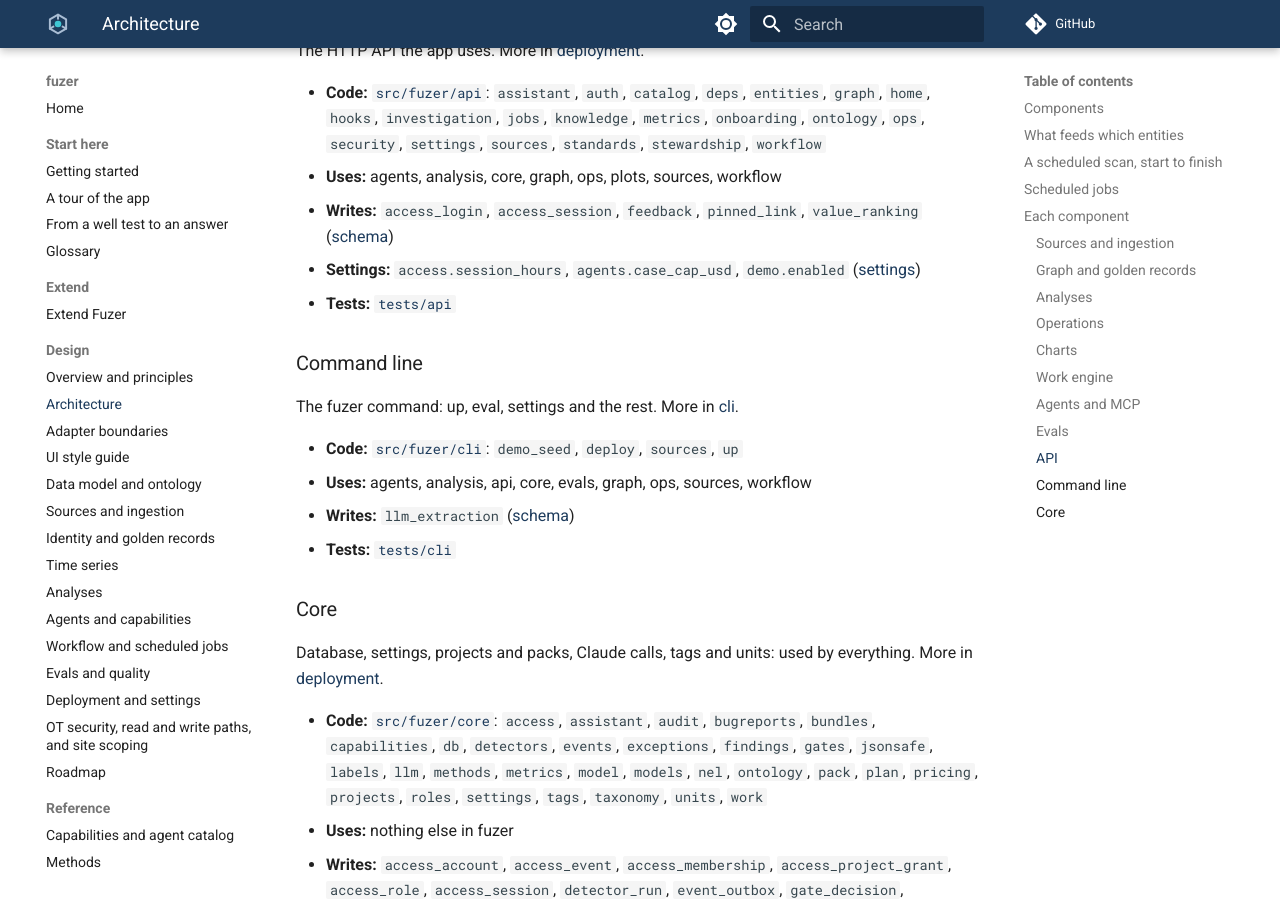
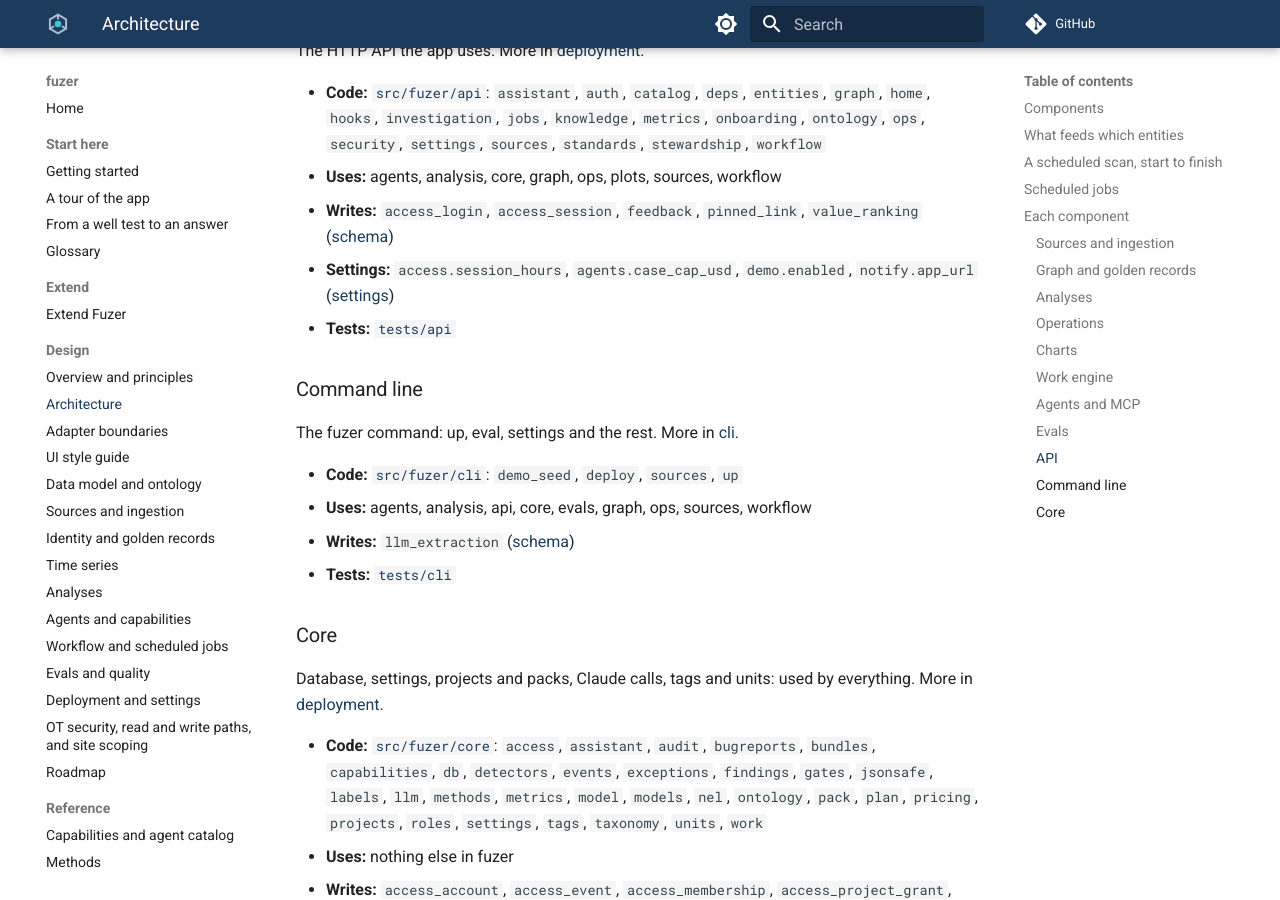
Before and after one commit to areed145/fuzer, an MkDocs documentation site: the page built from docs/architecture.md, in a window 1280 px wide and 900 px high, scrolled down 10859 px. Built offline with MkDocs 1.6.1 and Material for MkDocs 9.7.7, drawn with Linux system fonts in a browser that asks for light colours; comment, search, counter and statistics services are not loaded.

Commit message:
Regenerate the architecture page for the Go live step
Co-Authored-By: Claude Opus 5.5 <noreply@anthropic.com>
Claude-Session: https://claude.ai/code/session_01LEmc6QzXHGk7KcbuECEikY

```diff
--- a/docs/architecture.md
+++ b/docs/architecture.md
@@ -301,7 +301,7 @@ The HTTP API the app uses. More in [deployment](deployment.md).
 - **Code:** [`src/fuzer/api`](https://github.com/areed145/fuzer/tree/main/src/fuzer/api): `assistant`, `auth`, `catalog`, `deps`, `entities`, `graph`, `home`, `hooks`, `investigation`, `jobs`, `knowledge`, `metrics`, `onboarding`, `ontology`, `ops`, `security`, `settings`, `sources`, `standards`, `stewardship`, `workflow`
 - **Uses:** agents, analysis, core, graph, ops, plots, sources, workflow
 - **Writes:** `access_login`, `access_session`, `feedback`, `pinned_link`, `value_ranking` ([schema](schema.md))
-- **Settings:** `access.session_hours`, `agents.case_cap_usd`, `demo.enabled` ([settings](settings.md))
+- **Settings:** `access.session_hours`, `agents.case_cap_usd`, `demo.enabled`, `notify.app_url` ([settings](settings.md))
 - **Tests:** [`tests/api`](https://github.com/areed145/fuzer/tree/main/tests/api)
 
 ### Command line
```
